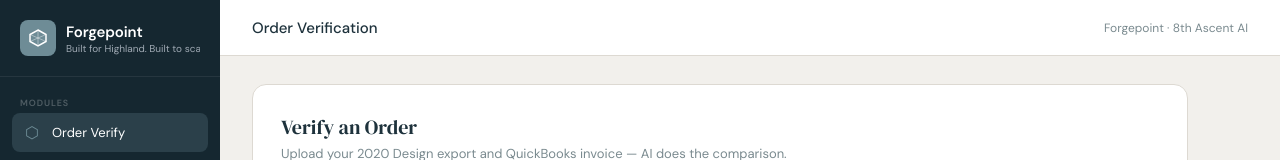
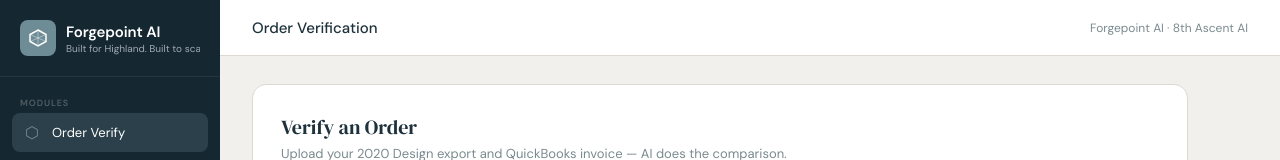
Before and after one commit to everydayelevations/forgepoint, a Next.js app: page / in a window 1280 px wide. Shown: the top 160 px of the page. Built offline with nearby package versions, Linux system fonts and the light colour scheme.

Commit message:
rebrand user-facing copy to Forgepoint AI

```diff
--- a/pages/api/export.js
+++ b/pages/api/export.js
@@ -12,7 +12,7 @@ export default async function handler(req, res) {
   // Summary
   const { meta, summary } = report
   const summaryRows = [
-    ['FORGEPOINT — CABINET ORDER VERIFICATION'],
+    ['FORGEPOINT AI — CABINET ORDER VERIFICATION'],
     ['Highland Cabinetry 08, Inc'],
     [],
     ['Job Address:', meta?.jobAddress||''],
@@ -63,7 +63,7 @@ export default async function handler(req, res) {
 
   // Sign-Off
   const signRows = [
-    ['CABINET ORDER SIGN-OFF — FORGEPOINT'],
+    ['CABINET ORDER SIGN-OFF — FORGEPOINT AI'],
     ['Job:', meta?.jobAddress||''], ['Invoice #:', meta?.invoiceNumber||''], [],
     ['CHECKLIST','DONE','INITIALS','NOTES'],
     ['All SKUs verified against design','☐','',''],
--- a/pages/index.js
+++ b/pages/index.js
@@ -95,7 +95,7 @@ export default function Forgepoint() {
   return (
     <>
       <Head>
-        <title>Forgepoint — Highland Cabinetry</title>
+        <title>Forgepoint AI — Highland Cabinetry</title>
         <meta name="viewport" content="width=device-width, initial-scale=1" />
         <link rel="preconnect" href="https://fonts.googleapis.com" />
         <link href="https://fonts.googleapis.com/css2?family=DM+Serif+Display:ital@0;1&family=DM+Sans:wght@300;400;500;600&display=swap" rel="stylesheet" />
@@ -230,7 +230,7 @@ export default function Forgepoint() {
                   <path d="M10 2V18M2 6.5L18 13.5M18 6.5L2 13.5" stroke="white" strokeWidth="1" opacity="0.4"/>
                 </svg>
               </div>
-              {navOpen && <div className="brand-text"><div className="brand-name">Forgepoint</div><div className="brand-sub">Built for Highland. Built to scale.</div></div>}
+              {navOpen && <div className="brand-text"><div className="brand-name">Forgepoint AI</div><div className="brand-sub">Built for Highland. Built to scale.</div></div>}
             </div>
           </div>
 
@@ -262,7 +262,7 @@ export default function Forgepoint() {
         <div className="main">
           <div className="topbar">
             <div className="topbar-title">Order Verification</div>
-            <div className="topbar-meta">Forgepoint · 8th Ascent AI</div>
+            <div className="topbar-meta">Forgepoint AI · 8th Ascent AI</div>
           </div>
 
           <div className="content">
```
